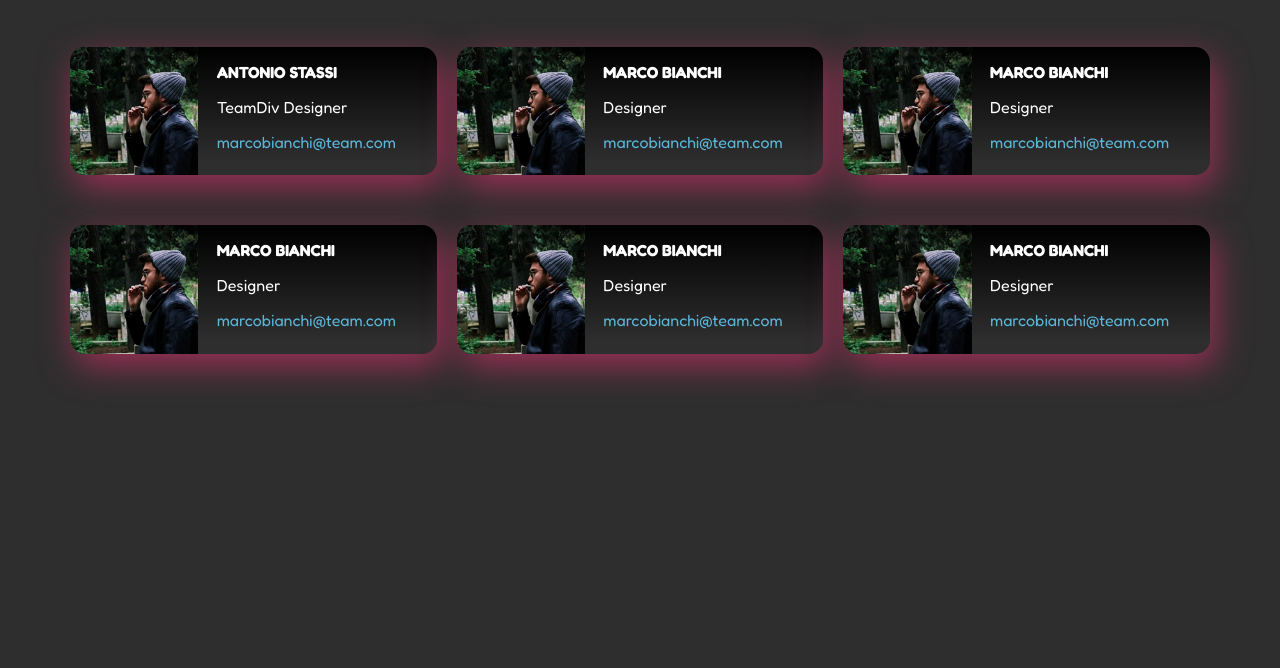
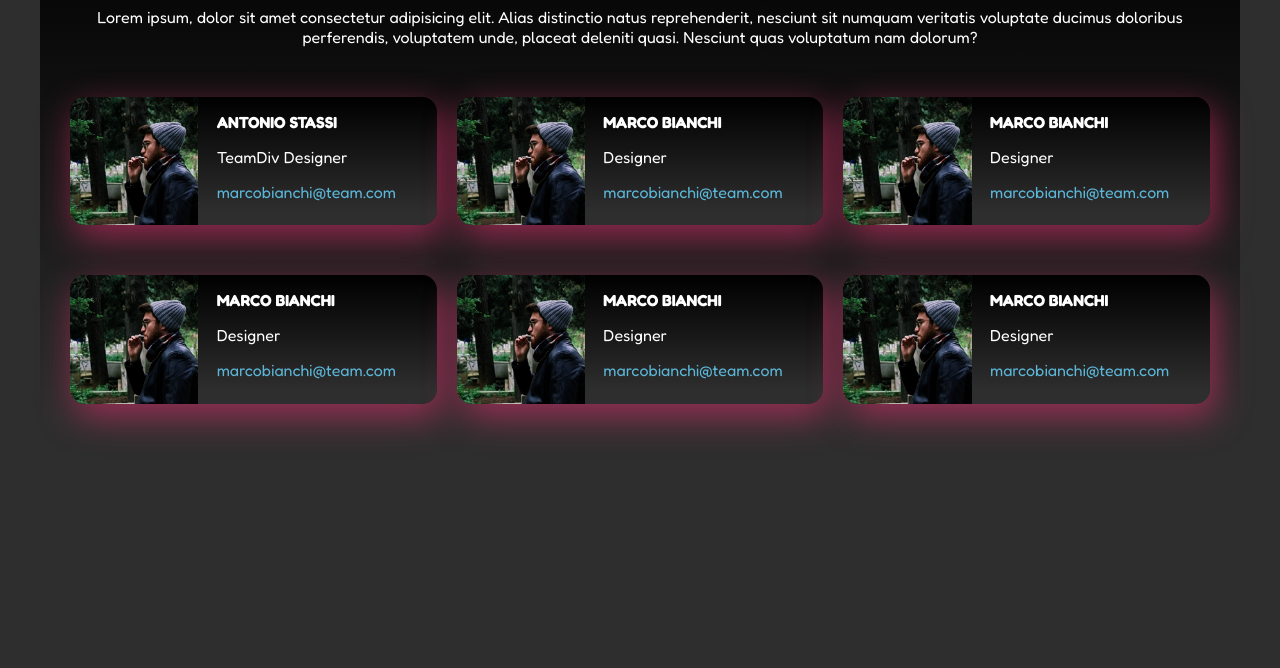
Before and after one commit to antoniostassi/html-css-float-cards, a plain HTML site: page index.html in a window 1280 px wide. Shown: the part 132-800 px from the top of the page. Drawn offline with Linux system fonts and the light colour scheme.

Commit message:
header p fix

```diff
--- a/css/style.css
+++ b/css/style.css
@@ -38,6 +38,13 @@ body {
     max-width:1200px;
     margin:auto;
     padding:20px;
+    background: linear-gradient(black 0%, #2E2E2E 90%) 0% 0% no-repeat padding-box;
+    margin-top:50px;
+    border-radius:20px;
+}
+
+header p:last-child{ /* ;) */
+    text-align:center;
 }
 
 /* Main */
```
